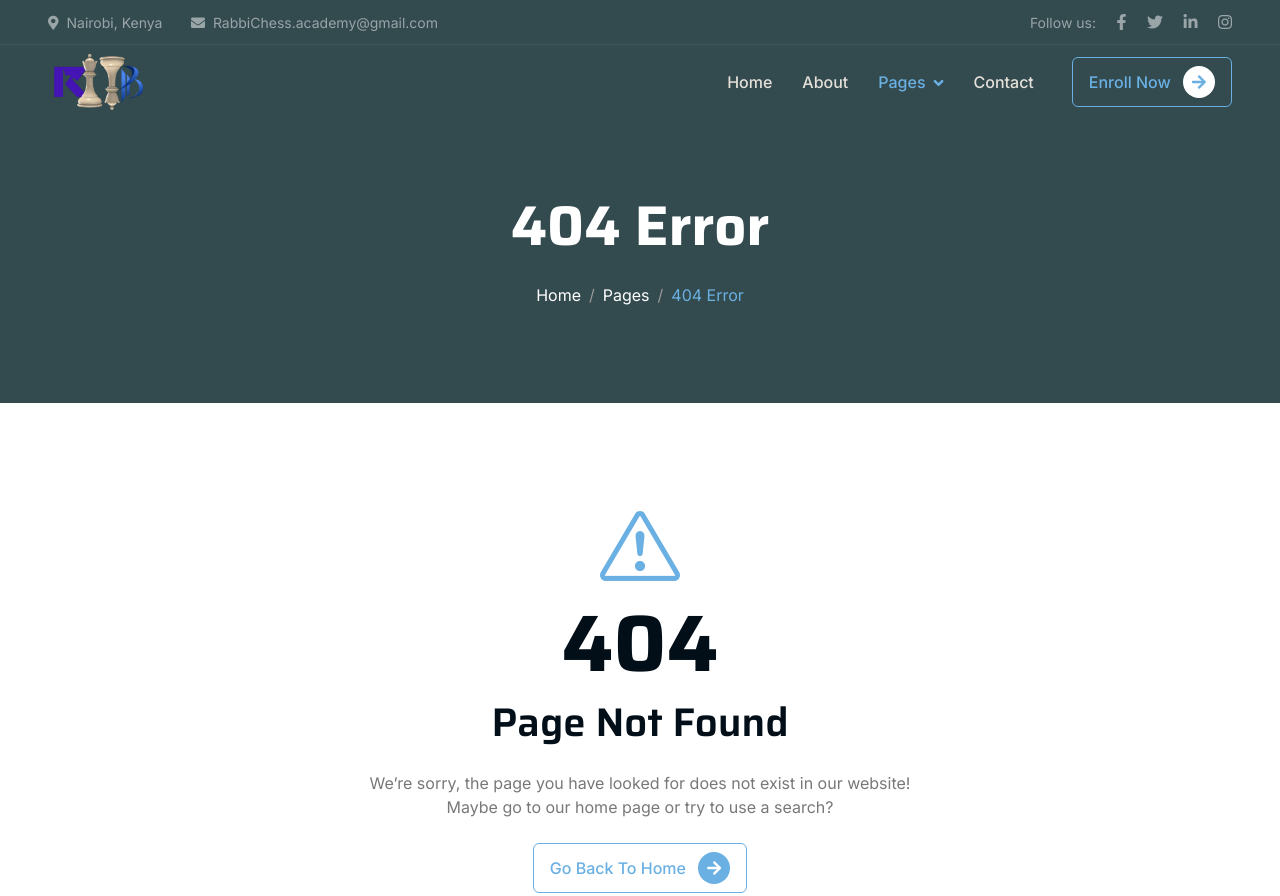
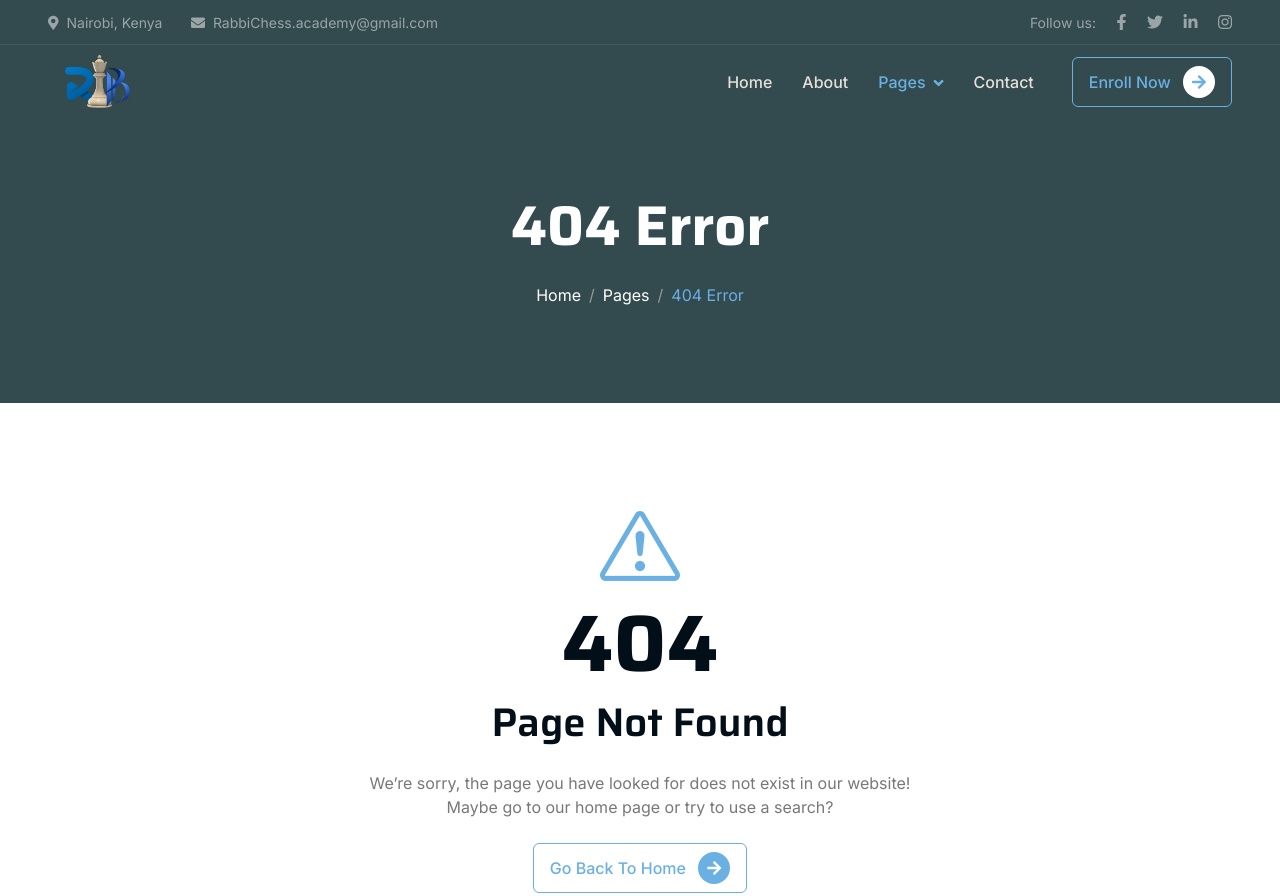
Before and after one commit to Brian-Niar/Rabbichessclub, a plain HTML site: page 404.html in a window 1280 px wide. Shown: the top 896 px of the page. Drawn offline with nearby package versions, Linux system fonts and the light colour scheme.

Commit message:
Add files via upload

```diff
--- a/404.html
+++ b/404.html
@@ -9,7 +9,7 @@
     <meta content="" name="description">
 
     <!-- Favicon -->
-    <link href="img/rabbi-logo.png" rel="icon">
+    <link href="img/new-logo.png" rel="icon">
 
     <!-- Google Web Fonts -->
     <link rel="preconnect" href="https://fonts.googleapis.com">
@@ -57,7 +57,7 @@
 
         <nav class="navbar navbar-expand-lg navbar-dark py-lg-0 px-lg-5 wow fadeIn" data-wow-delay="0.1s">
             <a href="index.html" class="navbar-brand ms-4 ms-lg-0">
-                <h1 class="fw-bold text-primary m-0"><img src="img/rabbi-logo.png" style="object-fit: contain;" alt="" width="100" height="60"></h1>
+                <h1 class="fw-bold text-primary m-0"><img src="img/new-logo.png" style="object-fit: contain;" alt="" width="100" height="60"></h1>
             </a>
             <button type="button" class="navbar-toggler me-4" data-bs-toggle="collapse" data-bs-target="#navbarCollapse">
                 <span class="navbar-toggler-icon"></span>
```
Also changed, not shown: about.html (+2 -2 lines), contact.html (+2 -2 lines), index.html (+2 -2 lines), service.html (+2 -2 lines), team.html (+2 -2 lines).
